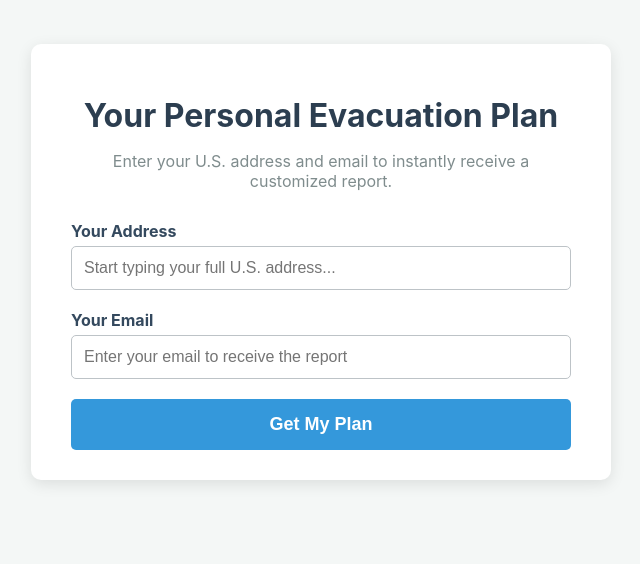
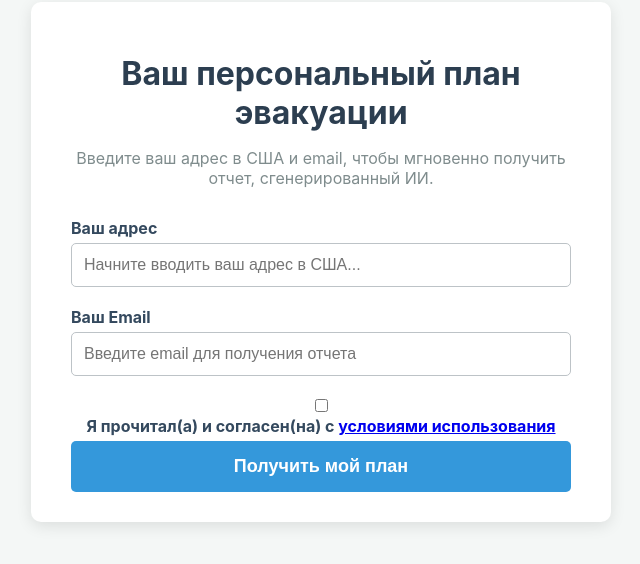
Before and after one commit to Surwix/evacuation-app-final, a website: page index.html in a window 1280 px wide. Shown: the part 158-722 px from the top of the page, without its empty margins (319-959 px from the left). Drawn offline with Linux system fonts and the light colour scheme; some packages are replaced by stand-ins of ours.

Commit message:
Update index.html

```diff
--- a/index.html
+++ b/index.html
@@ -1,27 +1,33 @@
 <!DOCTYPE html>
-<html lang="en">
+<html lang="ru">
 <head>
     <meta charset="UTF-8">
     <meta name="viewport" content="width=device-width, initial-scale=1.0">
-    <title>Your Personal Evacuation Plan</title>
+    <title>Ваш персональный план эвакуации</title>
     <link rel="stylesheet" href="style.css">
-    <script src="https://maps.googleapis.com/maps/api/js?key=ТВОЙ_API_КЛЮЧ&libraries=places&callback=initAutocomplete" async defer></script>
+    <script src="https://maps.googleapis.com/maps/api/js?key=ВАШ_КЛЮЧ_Maps_API&libraries=places&callback=initAutocomplete" async defer></script>
 </head>
 <body>
     <div class="container">
-        <h1>Your Personal Evacuation Plan</h1>
-        <p>Enter your U.S. address and email to instantly receive a customized report.</p>
+        <h1>Ваш персональный план эвакуации</h1>
+        <p>Введите ваш адрес в США и email, чтобы мгновенно получить отчет, сгенерированный ИИ.</p>
 
         <form id="plan-form">
             <div class="form-group">
-                <label for="address-input">Your Address</label>
-                <input type="text" id="address-input" placeholder="Start typing your full U.S. address..." required>
+                <label for="address-input">Ваш адрес</label>
+                <input type="text" id="address-input" placeholder="Начните вводить ваш адрес в США..." required>
             </div>
             <div class="form-group">
-                <label for="email-input">Your Email</label>
-                <input type="email" id="email-input" placeholder="Enter your email to receive the report" required>
+                <label for="email-input">Ваш Email</label>
+                <input type="email" id="email-input" placeholder="Введите email для получения отчета" required>
             </div>
-            <button type="submit">Get My Plan</button>
+
+            <div class="form-group-terms">
+                <input type="checkbox" id="terms-checkbox" required>
+                <label for="terms-checkbox">Я прочитал(а) и согласен(на) с <a href="terms.html" target="_blank">условиями использования</a></label>
+            </div>
+
+            <button type="submit">Получить мой план</button>
 
             <div id="notification" class="notification"></div>
         </form>
```
